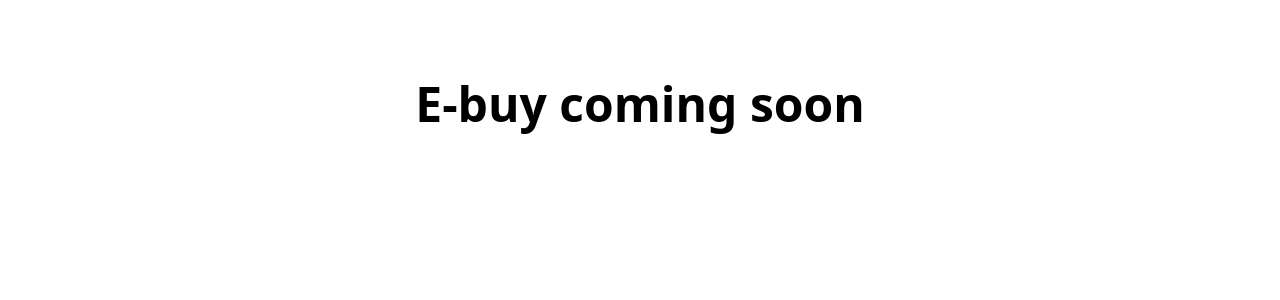
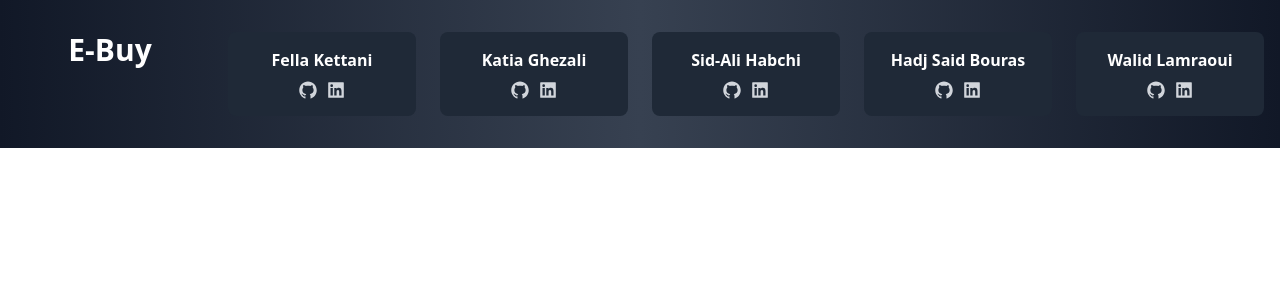
Before and after one commit to 202306-NEA-DZ-FEW/e-commerce-project-e-buy, a Next.js app: page / in a window 1280 px wide. Shown: the top 300 px of the page. Built offline with nearby package versions, Linux system fonts and the light colour scheme.

Commit message:
feat(footer): add a footer with the team members contacts
Footer #15

```diff
--- a/package.json
+++ b/package.json
@@ -19,6 +19,7 @@
     "postcss": "8.4.30",
     "react": "18.2.0",
     "react-dom": "18.2.0",
+    "react-icons": "^4.11.0",
     "tailwindcss": "3.3.3"
   },
   "devDependencies": {
--- /dev/null
+++ b/src/components/Footer/Footer.jsx
@@ -0,0 +1,74 @@
+import React from "react"
+import { AiFillLinkedin, AiFillGithub } from "react-icons/ai"
+
+const teamMembers = [
+  {
+    name: "Fella Kettani",
+    github: "https://github.com/fketta",
+    linkedin: "https://www.linkedin.com/in/fella-kettani/",
+  },
+  {
+    name: "Katia Ghezali",
+    github: "https://github.com/KatiaGhezali",
+    linkedin: "https://www.linkedin.com/in/katiaghezali/",
+  },
+  {
+    name: "Sid-Ali Habchi",
+    github: "https://github.com/HabchiSidAli",
+    linkedin: "https://www.linkedin.com/in/sid-ali-habchi-10216125a/",
+  },
+  {
+    name: "Hadj Said Bouras",
+    github: "https://github.com/Hadj-Said-Bouras",
+    linkedin: "https://www.linkedin.com/in/hadj-said-a577a8255/",
+  },
+  {
+    name: "Walid Lamraoui",
+    github: "https://github.com/dzc0d3r",
+    linkedin: "https://www.linkedin.com/in/walid-lamraoui",
+  },
+]
+
+const Footer = () => {
+  return (
+    <footer className="bg-gradient-to-r from-gray-900 via-gray-700 to-gray-900 text-white py-8">
+      <div className="container mx-auto px-4">
+        <div className="grid grid-cols-6 gap-6">
+          <div className="col-span-1 text-center">
+            <h1 className="text-3xl font-bold">E-Buy</h1>
+          </div>
+          {teamMembers.map((member, index) => (
+            <div
+              key={index}
+              className="col-span-1 text-center bg-gray-800 rounded-lg p-4 hover:shadow-md hover:scale-105 transition duration-300"
+            >
+              <h4 className="font-semibold mb-2  overflow-ellipsis whitespace-nowrap">
+                {member.name}
+              </h4>
+              <div className="flex items-center justify-center space-x-2 mt-2">
+                <a
+                  href={member.github}
+                  target="_blank"
+                  rel="noopener noreferrer"
+                  className="text-gray-300 hover:text-blue-500 text-xl transition duration-300"
+                >
+                  <AiFillGithub />
+                </a>
+                <a
+                  href={member.linkedin}
+                  target="_blank"
+                  rel="noopener noreferrer"
+                  className="text-gray-300 hover:text-blue-500 text-xl transition duration-300"
+                >
+                  <AiFillLinkedin />
+                </a>
+              </div>
+            </div>
+          ))}
+        </div>
+      </div>
+    </footer>
+  )
+}
+
+export default Footer
--- a/src/pages/index.js
+++ b/src/pages/index.js
@@ -1,7 +1,9 @@
+import Footer from "@/components/Footer/Footer"
+
 export default function Home() {
   return (
-    <main>
-      <h1 class="text-center text-5xl font-bold p-20">E-buy coming soon</h1>
-    </main>
+    <>
+      <Footer />
+    </>
   )
 }
```
Also changed, not shown: public/logo.svg (added), src/components/Cards/PreviewCard.jsx (added), 1 other file (tests, documents, lock files or other folders).
